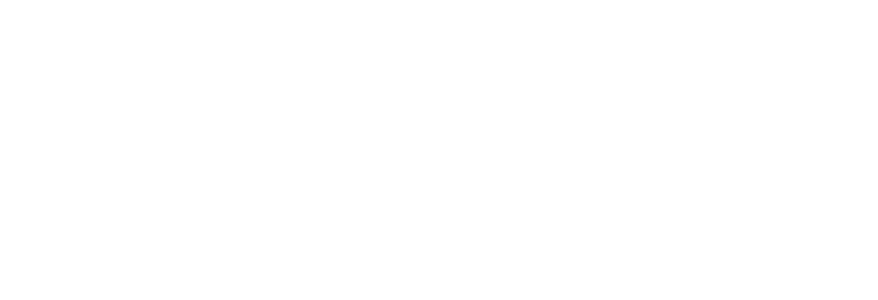
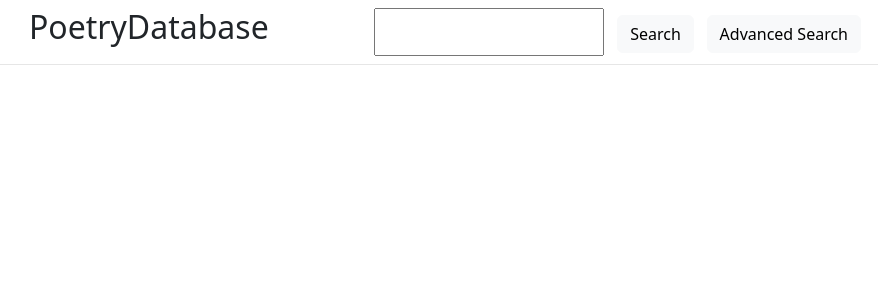
Before and after one commit to YounusMZ/poetry-frontend, a React (Vite) app: page /poem in a window 1280 px wide. Before the commit this address had no page. Shown: the top 300 px of the page, without its empty margins (35-913 px from the left). Built offline with nearby package versions, Linux system fonts and the light colour scheme.

Commit message:
added poem and search result types. Changes to search

```diff
--- a/src/App.tsx
+++ b/src/App.tsx
@@ -1,8 +1,18 @@
+import { Outlet, useNavigate } from 'react-router';
 import './App.css';
 import Search  from './Components/Search/Search';
+import { useState } from 'react';
+import type { Poem, SearchResult } from './Util/poem';
 
 function App() {
+  const [searchResults, setSearchResults] = useState<SearchResult>({});
+  const navigate = useNavigate();
 
+  const updateSearchResults = (newResults : SearchResult) => {
+    setSearchResults(newResults);
+    //console.log("updated you fool", searchResults);
+    navigate("/results", {state: {searchResults: searchResults}})
+  };
 
   return (
     <>
@@ -10,15 +20,15 @@ function App() {
         <div className='site-header'>
           <h2 id='site-name'> PoetryDatabase </h2>
           <div id='navigation-container'>
-            <Search />
+            <Search updateResults={(newResults: SearchResult) => {updateSearchResults(newResults)}}/>
           </div>
         </div>
       </div>
       <div>
-
+          <Outlet context={searchResults}/>
       </div>
     </>
   )
 }
 
-export default App
+export default App;
--- /dev/null
+++ b/src/Components/Poem/Poem.tsx
@@ -0,0 +1,15 @@
+import React from "react";
+
+const Poem : React.FC = () => {
+
+
+
+    return(
+        <>
+
+        </>
+    );
+
+}
+
+export default Poem;
--- /dev/null
+++ b/src/Components/PoemGrid/PoemGrid.tsx
@@ -0,0 +1,22 @@
+import React from "react";
+import Card from "react-bootstrap/Card";
+import Container from "react-bootstrap/Container";
+import Row from "react-bootstrap/Row";
+import Col from "react-bootstrap/Col";
+import { useOutletContext } from "react-router";
+
+
+const PoemGrid = () => {
+    const searchResults = useOutletContext();
+    console.log("Shut up", searchResults);
+
+    return(
+        <>
+            <Container>
+
+            </Container>
+        </>
+    );
+};
+
+export default PoemGrid;
--- a/src/Components/Search/Search.tsx
+++ b/src/Components/Search/Search.tsx
@@ -1,25 +1,35 @@
 import React, { type KeyboardEventHandler, type MouseEventHandler } from "react";
 import Button from "react-bootstrap/Button";
 import { useRef } from "react";
-import searchPoem from "./../../Util/search";
+import { type SearchResult } from "./../../Util/poem";
+import searchPoem from "../../Util/search";
 
-const Search : React.FC = () => {
+interface Properties{
+    updateResults: (newResults : SearchResult) => void,
+}
+
+const Search : React.FC<Properties> = (props: Properties) => {
     const inputRef = useRef<HTMLInputElement>(null);
 
     const onSearchEnter : KeyboardEventHandler = (event) => {
-        if(event.key = "Enter"){
-            const poemList = searchPoem(inputRef);
-
+        if(event.key == "Enter"){
+            const poemList : Promise<SearchResult> | undefined = searchPoem(inputRef);
+            poemList?.then((data : SearchResult) => {
+                props.updateResults(data);
+            })
         }
     }
 
     const onSearchClick : MouseEventHandler = () => {
-        const poemList = searchPoem(inputRef);
+        const poemList : Promise<SearchResult> | undefined = searchPoem(inputRef);
+            poemList?.then((data : SearchResult) => {
+                props.updateResults(data);
+            })
     }
 
     return(
         <>
-            <input type="text" name='poemSearchKeys' id='nav-search' ref={inputRef} onKeyUp={onSearchEnter} />
+            <input type="text" name='poemSearchKeys' id='nav-search' ref={inputRef} onKeyUp={(event) => {onSearchEnter(event)}} />
             <Button variant='light' onClick={onSearchClick}>Search</Button>
             <Button variant='light'>Advanced Search</Button>
         </>
--- /dev/null
+++ b/src/Util/poem.tsx
@@ -0,0 +1,12 @@
+export interface Poem {
+    "": string,
+    Title: string,
+    Poem: string,
+    Poet: string,
+    Tags: string | null,
+}
+
+
+export interface SearchResult {
+    [index : number]: Poem;
+}
--- a/src/Util/search.tsx
+++ b/src/Util/search.tsx
@@ -1,12 +1,18 @@
 import React from "react";
+import {type SearchResult} from "./poem";
 
 const fetchContent = (url: URL) => {
     return fetch(url, {
         method: "GET",
         mode: "cors",
     })
-    .then(res => res.json())
-    .then(data => data);
+    .then(response => {
+        if(!response.ok){
+            throw new Error(`error status: ${response.status}`);
+        }
+        return response.json();
+    })
+    .then((data: SearchResult) => data);
 };
 
 const searchWithKeys = (searchKeyList : string[][]) => {
@@ -20,8 +26,8 @@ const searchWithKeys = (searchKeyList : string[][]) => {
 const searchPoem = (ref : React.RefObject<HTMLInputElement | null>) => {
     if(ref.current){
             const searchString : string = ref.current.value.replace(" ", "%20")
-            const searchKeyList : string[][] = [["book", searchString]]
-            searchWithKeys(searchKeyList);
+            const searchKeyList : string[][] = [["poem", searchString]]
+            return searchWithKeys(searchKeyList);
         }
 }
 
--- a/src/main.tsx
+++ b/src/main.tsx
@@ -1,16 +1,19 @@
-import { StrictMode } from 'react'
-import { createRoot } from 'react-dom/client'
+import { StrictMode } from 'react';
+import { createRoot } from 'react-dom/client';
 import 'bootstrap/dist/css/bootstrap.min.css';
-import {BrowserRouter, Route, Routes} from "react-router"
-import App from './App.tsx'
-import FrontPage from './Components/FrontPage/FrontPage.tsx'
+import {BrowserRouter, Route, Routes} from "react-router";
+import App from './App.tsx';
+import PoemGrid from './Components/PoemGrid/PoemGrid.tsx';
+import Poem from "./Components/Poem/Poem.tsx";
 
 createRoot(document.getElementById('root')!).render(
   <StrictMode>
     <BrowserRouter>
       <Routes>
-        <Route path ="/" element={<App />} >
-          <Route index element={<FrontPage/>} />
+        <Route path="/" element={<App />} >
+          <Route index element={<PoemGrid />} />
+          <Route path="/results" element={<PoemGrid />} />
+          <Route path="/poem" element={<Poem />} />
         </Route>
       </Routes>
     </BrowserRouter>
```
Also changed, not shown: src/Components/FrontPage/FrontPage.tsx (deleted, +0 -13 lines).
